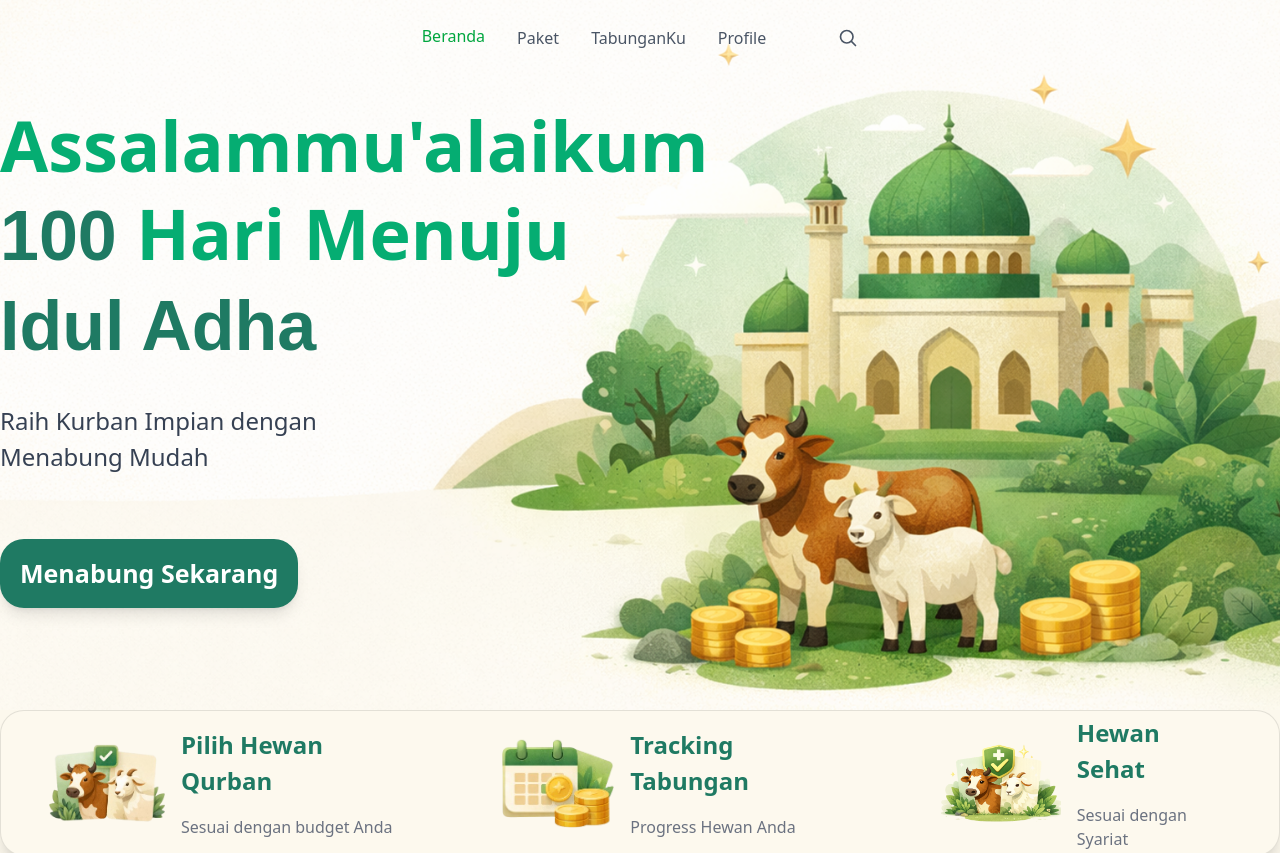
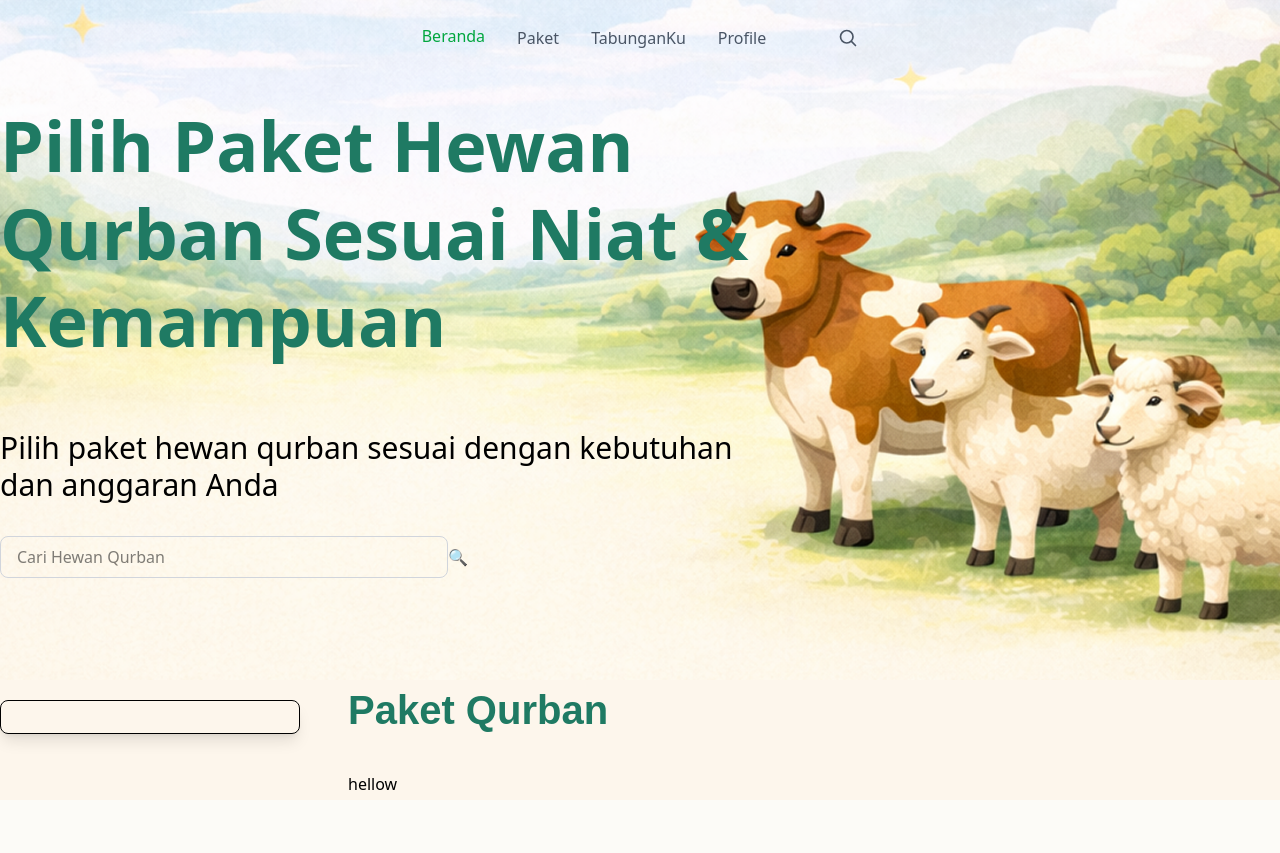
Before and after one commit to jiydansalman/SiQurban-Client, a React (Vite) app: page / in a window 1280 px wide. Shown: the top 853 px of the page. After the commit the page ends 800 px from the top, so only its background shows below. Built offline with nearby package versions, Linux system fonts and the light colour scheme.

Commit message:
Landing Page Done - Paket Page Progress

```diff
--- a/src/App.tsx
+++ b/src/App.tsx
@@ -1,9 +1,10 @@
-import LandingPage from "./pages/LandingPage"
+// import LandingPage from "./pages/LandingPage"
+import PaketPage from "./pages/PaketPage"
 
 function App() {
   return (
     <div className="App">
-      <LandingPage />
+      <PaketPage />
     </div>
   )
 }
--- /dev/null
+++ b/src/hooks/countDownDays.ts
@@ -0,0 +1,25 @@
+import { useState, useEffect } from 'react';
+
+export const useCountDown = (targetDate: string) => {
+    const [days, setDays] = useState(0);
+
+    useEffect(() => {
+        const calculateDaysLeft = () => {
+            const target = new Date(targetDate).getTime();
+            const now = new Date().getTime();
+            const difference = target - now;
+
+            // Calculate days left
+            const daysLeft = Math.ceil(difference / (1000*60*60*24));
+            setDays(daysLeft >= 0 ? daysLeft : 0);
+        };
+
+        calculateDaysLeft();
+        // Update every Hour
+        const timer = setInterval(calculateDaysLeft, 3600000);
+
+        return () => clearInterval(timer);
+    }, [targetDate]);
+
+    return days;
+}
--- a/src/pages/LandingPage.tsx
+++ b/src/pages/LandingPage.tsx
@@ -1,11 +1,15 @@
 import Navbar from "../components/Navbar";
 import Footer from "../components/Footer";
+import {useCountDown} from "../hooks/countDownDays";
 import heroBG from "../assets/herobg.png";
 import card1 from "../assets/card1rmv.png";
 import card2 from "../assets/card2.png";
 import card3 from "../assets/card3.png";
 
 const LandingPage = () => {
+
+  const daysLeft = useCountDown("2026-05-27T00:00:00");
+
   return (
     <div className="bg-[#FCF8ED] min-h-screen font-sans">
       <Navbar />
@@ -16,7 +20,7 @@ const LandingPage = () => {
         <div className="w-full max-w-7xl mx-auto">
           <h1 className="font-sans text-[#05AD72] font-extrabold text-[70px] leading-tight text-left">
             Assalammu'alaikum <br />
-            <span className="text-[#1F7A63] font-nunito">100 </span><span>Hari Menuju</span>  <br />
+            <span className="text-[#1F7A63] font-nunito">{daysLeft} </span><span>Hari Menuju</span>  <br />
             <span className="text-[#1F7A63] font-nunito">Idul Adha</span>
           </h1>
           <p className="text-gray-700 text-[24px] my-8 font-medium">
--- /dev/null
+++ b/src/pages/PaketPage.tsx
@@ -0,0 +1,62 @@
+import navbar from "../components/Navbar";
+import Footer from "../components/Footer";
+import Navbar from "../components/Navbar";
+import heroPaket from "../assets/heroPaket.png";
+
+const PaketPage = () => {
+    return (
+        <div className="bg-[#FDF6EC] min-h-screen font-sans">
+            <Navbar />
+
+            {/* HERO PAKET */}
+            <section className="relative h-[680px] bg-cover bg-center flex items-center"
+            style = {{backgroundImage: `url(${heroPaket})`}}>
+                <div className="w-full max-w-7xl mx-auto">
+                    <h1 className="text-[#1F7A63] font-sans font-bold text-[70px] leading-tight text-left">
+                        Pilih Paket Hewan <br />
+                        Qurban Sesuai Niat & <br />
+                        Kemampuan
+                    </h1>
+                    <h3 className="text-black text-3xl leading-tight mt-16">
+                        Pilih paket hewan qurban sesuai dengan kebutuhan <br />
+                        dan anggaran Anda
+                    </h3>
+                    <div className=" relative max-w-md mt-8">
+                        <input type="text" placeholder="Cari Hewan Qurban"
+                        className="w-full px-4 py-2 border border-gray-300 rounded-lg focus:outline-none focus:ring-2 focus:ring-[#1F7A63]" />
+                        <span className="absolute top-1/2 -translate-y-1/2 text-gray-400 text-right">
+                            🔍
+                        </span>
+                    </div>
+                </div>
+            </section>
+
+            {/* Paket Hewan Qurban */}
+            <section className="relative">
+                <div className="flex gap-8 max-w-7xl mx-auto">
+                    {/* Filter */}
+                    <div className="w-[300px]">
+                        <div className="border border-black rounded-lg shadow-lg p-4 mt-5">
+
+                        </div>
+                    </div>
+
+                    {/* Paket Hewan Qurban */}
+                    <div className="w-[900px] px-4 gap-4">
+                        <div>
+                            <h2 className="flex items-start text-[40px] font-extrabold  font-nunito text-[#1F7A63]">
+                                Paket Qurban
+                            </h2>
+                        </div>
+                        <div className="grid grid-cols-2 gap-8 mt-8">
+                            <h1>hellow</h1>
+                            {/* Card Paket Qurban */}
+                        </div>
+                    </div>
+                </div>
+            </section>
+        </div>
+    )
+}
+
+export default PaketPage;
```
Also changed, not shown: src/assets/HeroPaket.png (added).
